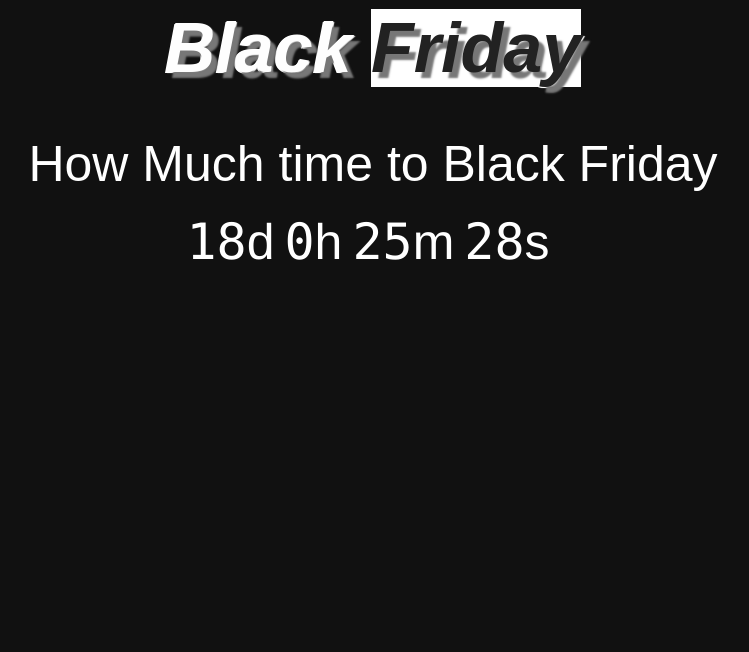
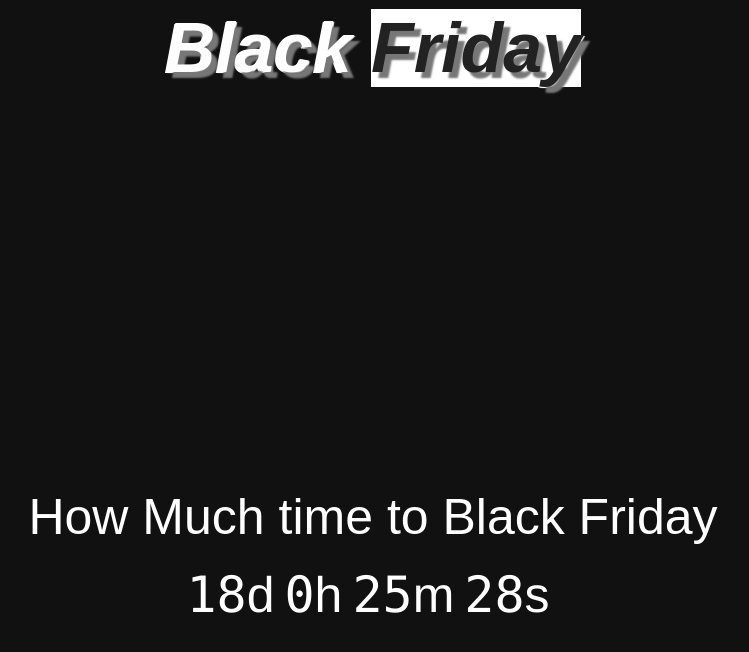
Before and after one commit to TrueBinary/truebinary.github.com, a PHP site: page / in a window 1280 px wide. Shown: the top 652 px of the page, without its empty margins (267-1016 px from the left). Run offline with PHP 8.4, Linux system fonts and the light colour scheme; some web fonts are replaced.

Commit message:
continuando testendo

```diff
--- a/style.css
+++ b/style.css
@@ -25,6 +25,7 @@ body {
 .subtext{
   text-align: center;
   font-size: 50px;
+  margin-top: 50vh;
 
 }
 .timer{
```
